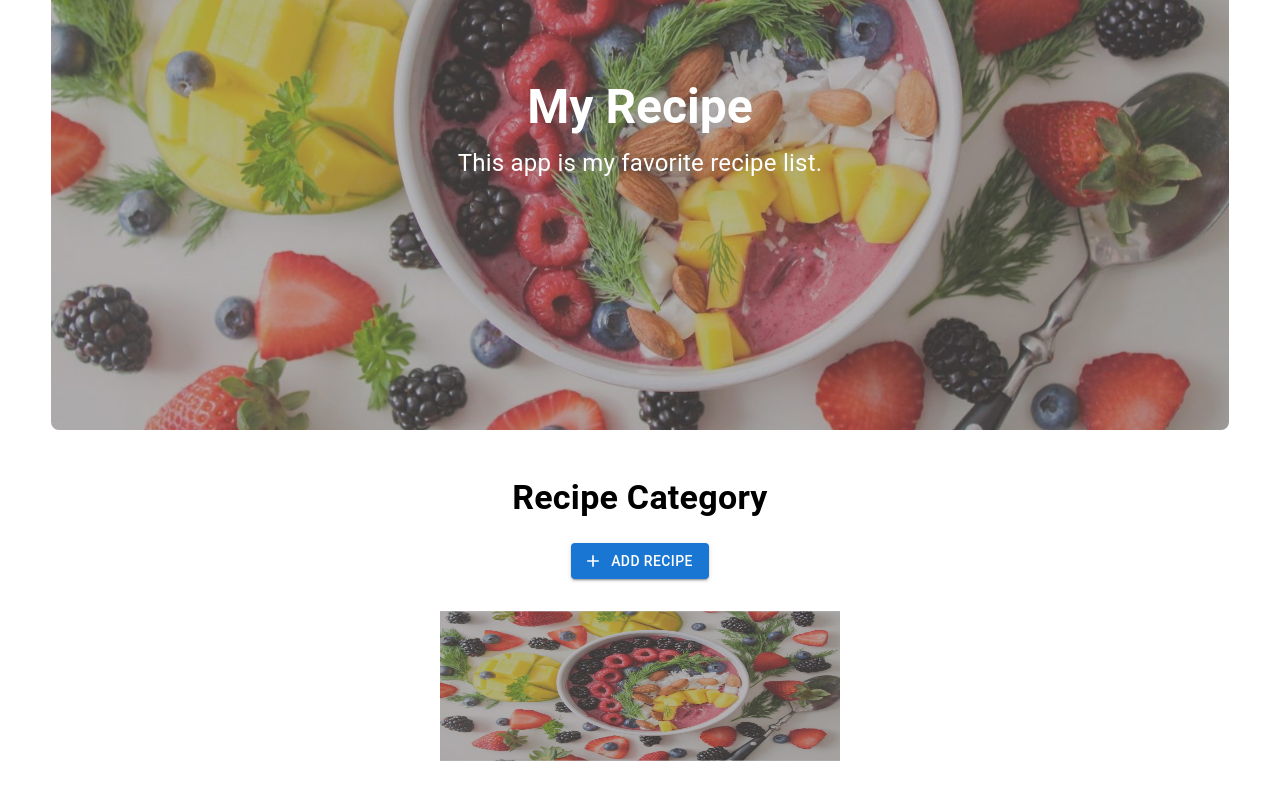
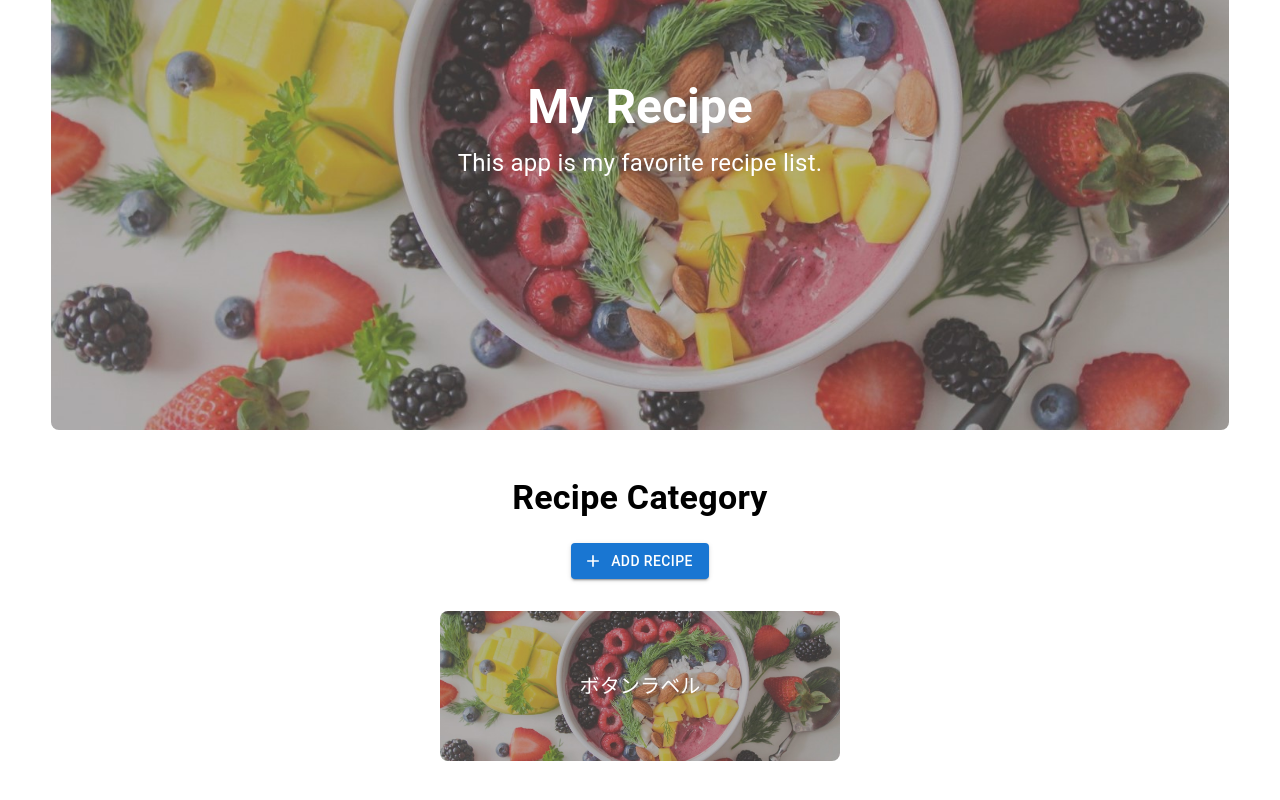
Before and after one commit to nkserveren26/myrecipe-frontend, a React (Create React App) app: page / in a window 1280 px wide. Shown: the part 258-1058 px from the top of the page. Built offline with nearby package versions, Linux system fonts and the light colour scheme.

Commit message:
Topページにレシピカテゴリボタンを追加

```diff
--- a/src/components/pages/Top.tsx
+++ b/src/components/pages/Top.tsx
@@ -1,9 +1,15 @@
 import { Box, Button, Grid, Typography } from '@mui/material';
 import AddIcon from '@mui/icons-material/Add';
 import HomeHeaderImage from "../../HomeHeaderImage.jpg";
+import { useNavigate } from "react-router-dom";
 import React from 'react';
 
 export const Top: React.FC = () => {
+    const navigate = useNavigate();
+    const handleButtonClick = () => {
+        navigate("/"); // 遷移先のURLを指定
+    };
+
     return (
         <>
             <Box
@@ -57,15 +63,44 @@ export const Top: React.FC = () => {
                 </Button>
                 <Grid columns={{ xs: 6, sm: 8, md: 12 }} pt={4} container columnSpacing={6} alignItems="center" justifyContent="center">
                   <Grid item xs={6} sm="auto" md="auto" pb={6}>
+                        <Button
+                            onClick={handleButtonClick}
+                            sx={{
+                                position: 'relative',
+                                width: '400px',
+                                height: '150px',
+                                padding: 0,
+                                borderRadius: '8px', // 長方形の角を丸くする場合
+                                overflow: 'hidden',
+                                display: 'flex',
+                                justifyContent: 'center',
+                                alignItems: 'center',
+                                textTransform: 'none', // ボタンラベルのテキスト変換を無効にする
+                            }}
+                        >
                             <Box
                                 component="img"
                                 src={HomeHeaderImage}
-                        alt="説明画像"
+                                className="backgroundImage"
                                 sx={{
-                            width: '400px',
-                            height: '150px',
+                                    position: 'absolute',
+                                    width: '100%',
+                                    height: '100%',
+                                    objectFit: 'cover',
+                                    zIndex: 1,
                                 }}
                             />
+                            <Typography
+                                variant="h6"
+                                sx={{
+                                    position: 'relative',
+                                    zIndex: 2,
+                                    color: 'white', // 必要に応じてテキストカラーを変更
+                                }}
+                            >
+                                ボタンラベル
+                            </Typography>
+                        </Button>
                   </Grid>
                 </Grid>
             </Box>
```
Lines whose indentation alone changed are shown as unchanged.
